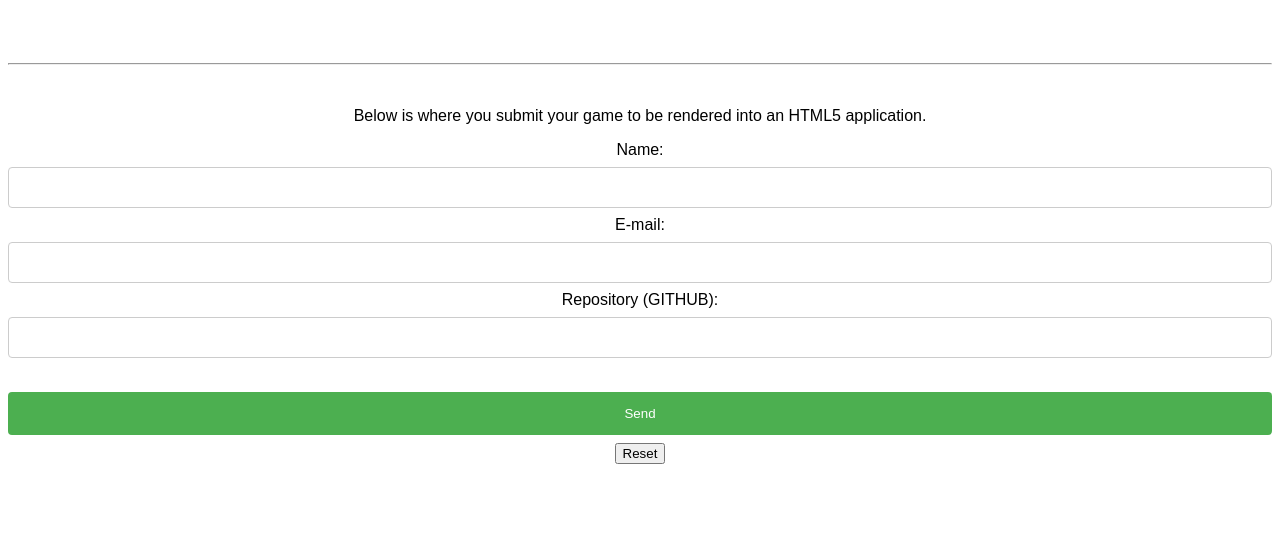
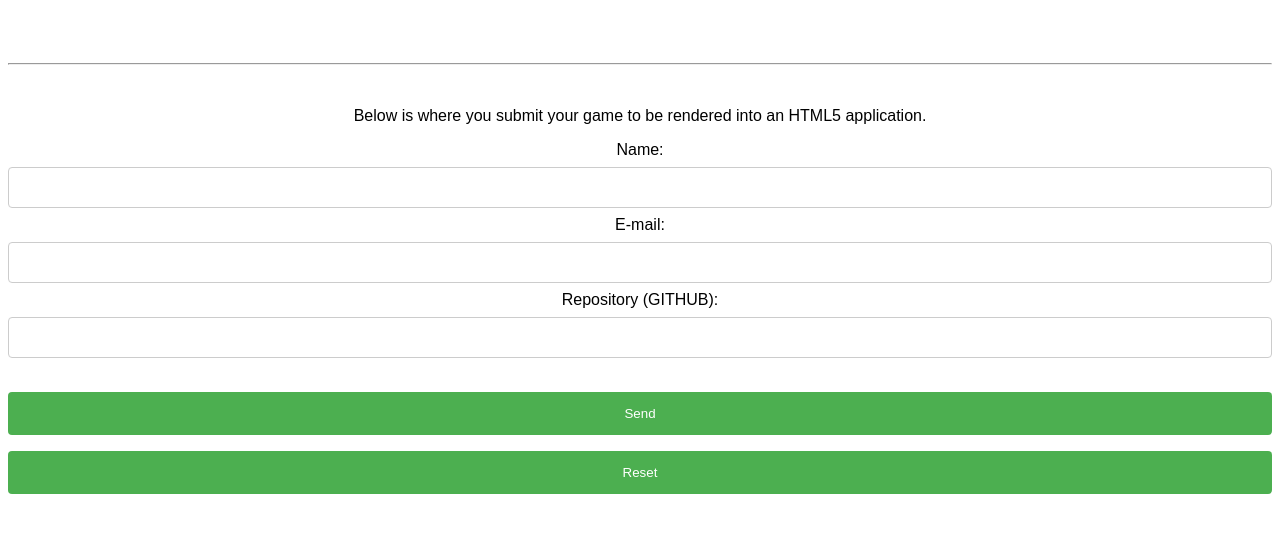
Before and after one commit to FKIP-language/fki-engine, a plain HTML site: page index.html in a window 1280 px wide. Shown: the part 141-674 px from the top of the page. Drawn offline with Linux system fonts and the light colour scheme.

Commit message:
Update index.html

```diff
--- a/index.html
+++ b/index.html
@@ -33,7 +33,16 @@ input[type=submit] {
   border-radius: 4px;
   cursor: pointer;
 }
-
+input[type=reset] {
+  width: 100%;
+  background-color: #4CAF50;
+  color: white;
+  padding: 14px 20px;
+  margin: 8px 0;
+  border: none;
+  border-radius: 4px;
+  cursor: pointer;
+}
 input[type=submit]:hover {
   background-color: #45a049;
 }
```
